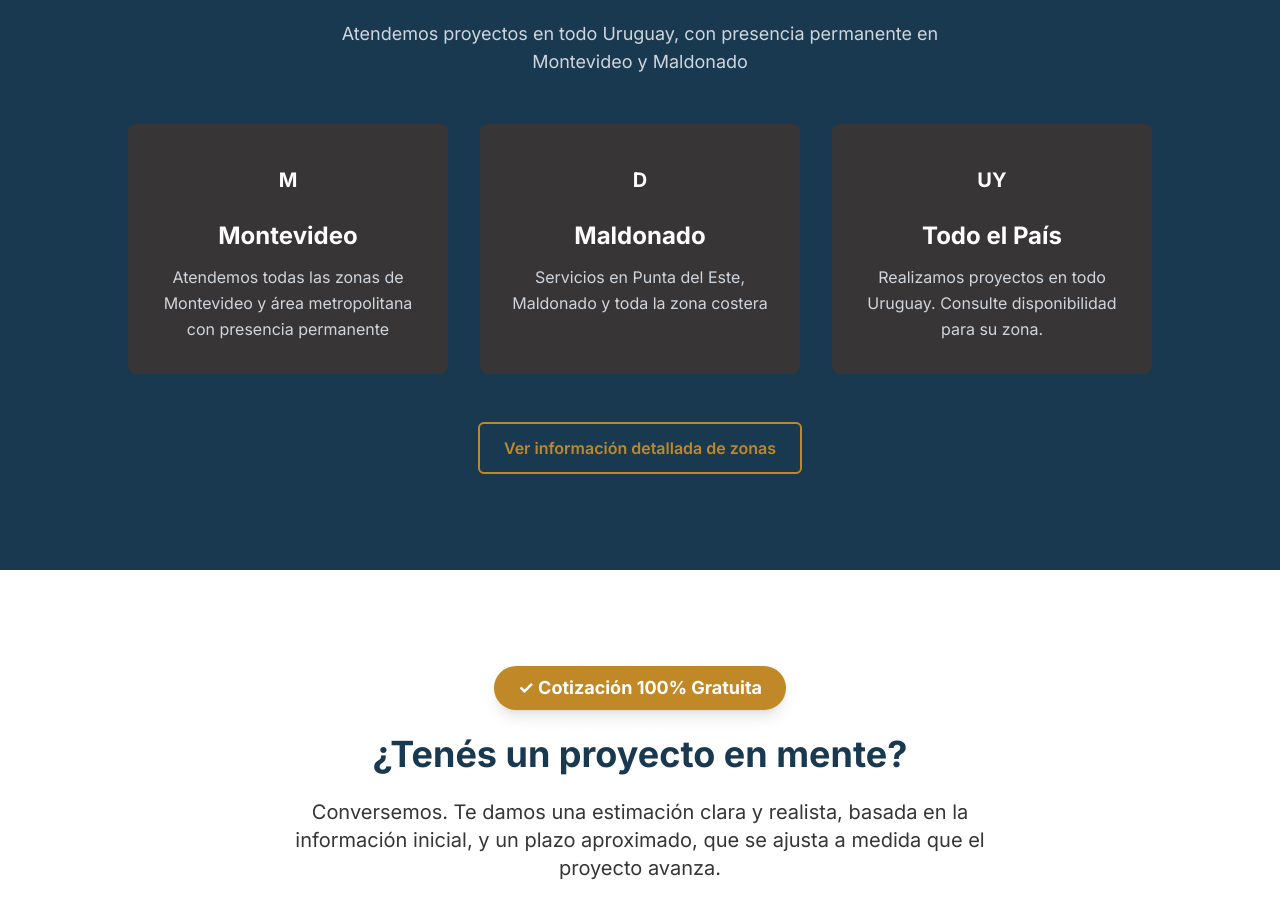
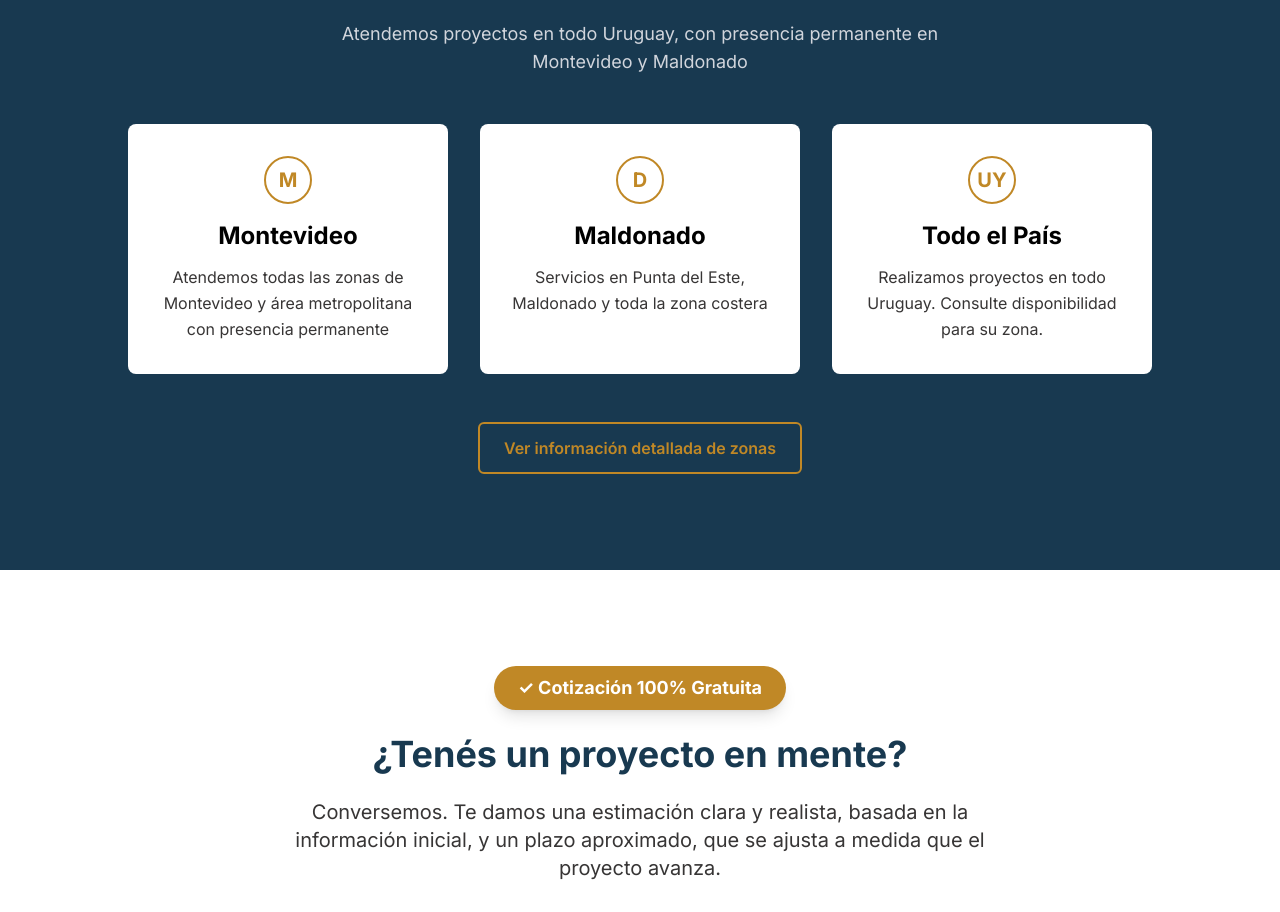
Before and after one commit to mauro2387/cincel, a React (Vite) app: page / in a window 1280 px wide. Shown: the part 5450-6362 px from the top of the page. Built offline with nearby package versions, Linux system fonts and the light colour scheme.

Commit message:
Cambiar tarjetas de Cobertura Nacional a fondo blanco con texto negro

```diff
--- a/src/pages/Home.tsx
+++ b/src/pages/Home.tsx
@@ -418,17 +418,17 @@ export const Home: React.FC = () => {
               <Link
                 key={zone.id}
                 to={zone.id === 'nacional' ? '/contacto' : `/zonas#${zone.id}`}
-                className="bg-cincel-dark p-8 rounded-lg hover:bg-cincel-dark transition-colors group focus:outline-none focus:ring-2 focus:ring-primary"
+                className="bg-white p-8 rounded-lg hover:shadow-lg transition-all group focus:outline-none focus:ring-2 focus:ring-primary"
               >
                 <div className="flex justify-center mb-4">
-                  <div className="w-12 h-12 rounded-full bg-primary flex items-center justify-center text-white font-bold text-xl">
+                  <div className="w-12 h-12 rounded-full border-2 flex items-center justify-center font-bold text-xl" style={{ borderColor: '#c08826', color: '#c08826' }}>
                     {zone.id === 'montevideo' ? 'M' : zone.id === 'maldonado' ? 'D' : 'UY'}
                   </div>
                 </div>
-                <h3 className="text-2xl font-bold mb-3 group-hover:text-primary transition-colors text-center text-white">
+                <h3 className="text-2xl font-bold mb-3 group-hover:text-primary transition-colors text-center text-cincel-black">
                   {zone.name}
                 </h3>
-                <p className="text-gray-300 leading-relaxed text-center">
+                <p className="text-cincel-dark leading-relaxed text-center">
                   {zone.description}
                 </p>
               </Link>
```
